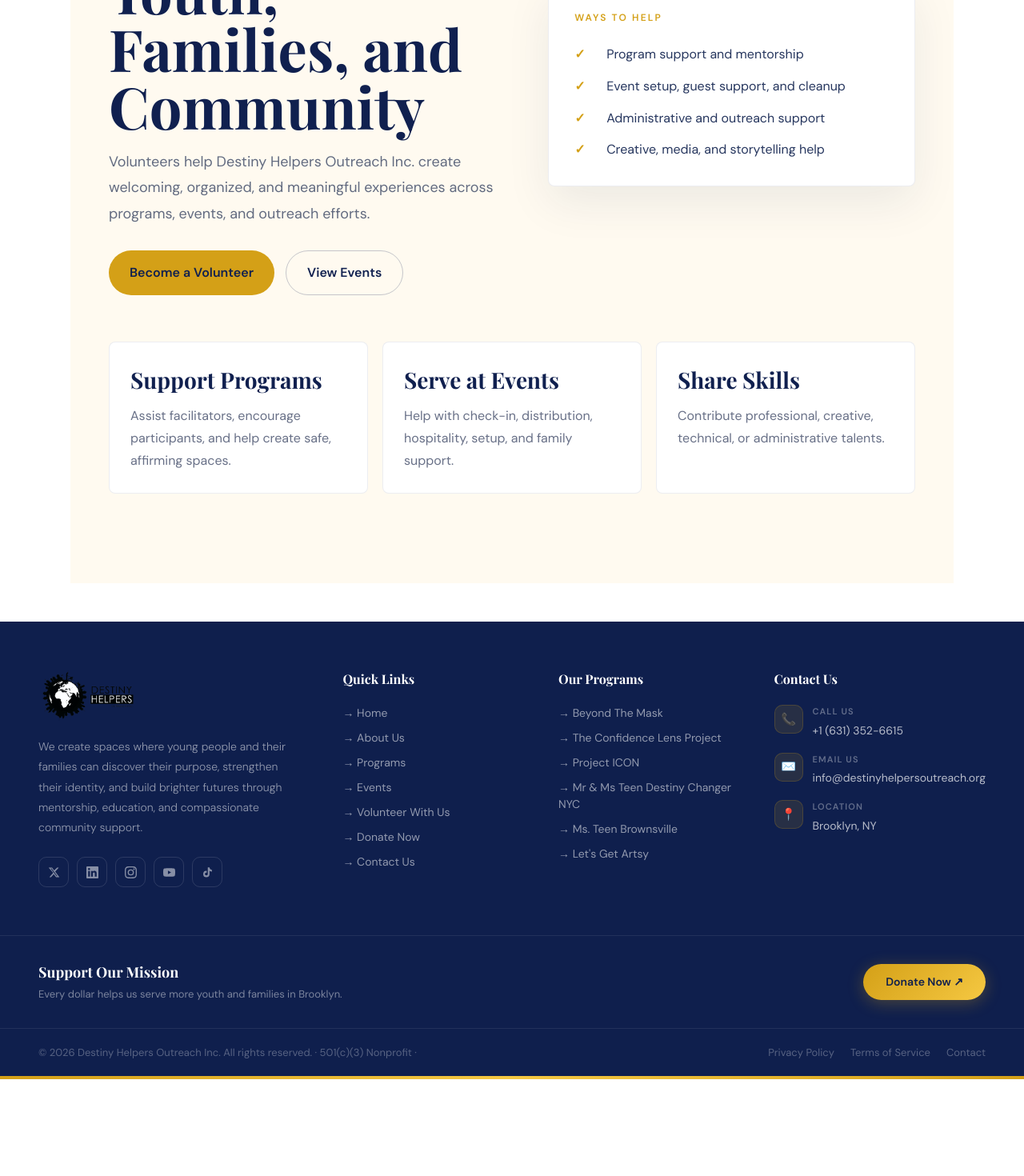
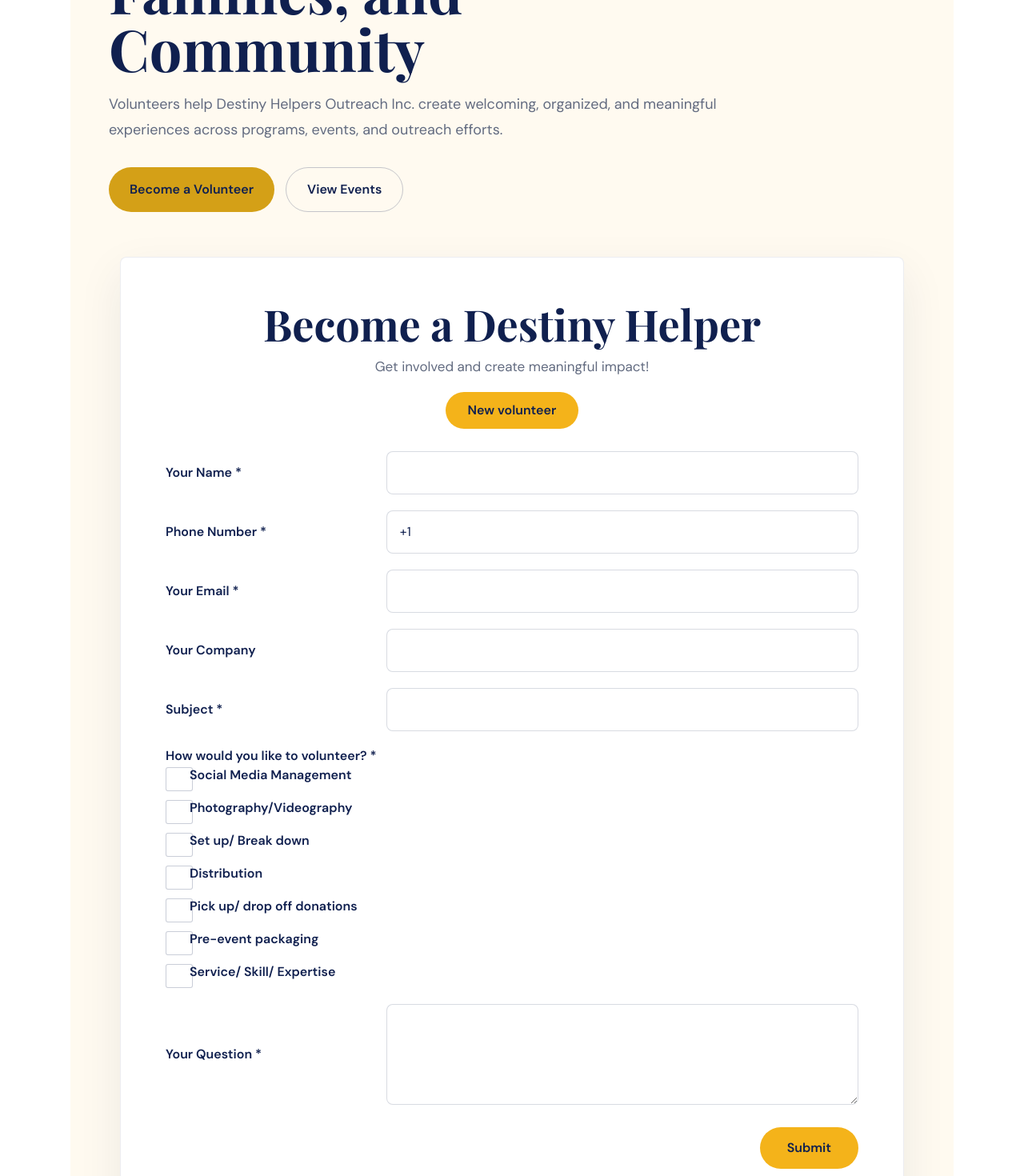
Before and after one commit to Tahmidd2/Destiny-Helpers-Outreach, a Next.js app: page /volunteer-with-us in a window 1280 px wide. Shown: the part 400-1870 px from the top of the page at 80% size. Before the commit the page ends 1749 px from the top, so only its background shows below. Built offline with nearby package versions, Linux system fonts and the light colour scheme.

Commit message:
volunteer with us page

```diff
--- a/src/app/donate-now/page.tsx
+++ b/src/app/donate-now/page.tsx
@@ -1,9 +1,34 @@
 import Link from "next/link";
 
 const givingTiers = [
-  { amount: "$25", label: "Supplies", text: "Helps provide workshop materials and care items." },
-  { amount: "$100", label: "Programs", text: "Supports youth-centered activities and facilitation." },
-  { amount: "$500", label: "Community", text: "Helps fund events, resources, and family support." },
+  { amount: "$10", label: "Shelter Support", text: "Support families living in shelters." },
+  { amount: "$25", label: "Holiday Wishes", text: "Make a child's holiday wish come true." },
+  { amount: "$50", label: "School Supplies", text: "Provide school supplies for children." },
+  { amount: "$100", label: "Scholarships", text: "Support our college scholarship fund." },
+];
+
+const paymentMethods = [
+  {
+    name: "Cash App",
+    handle: "$destinyhelpers1",
+    href: "https://cash.app/$destinyhelpers1",
+    description:
+      "Donate through Cash App to help provide meals, clothing, and vital resources to families in need.",
+  },
+  {
+    name: "Venmo",
+    handle: "@destinyhelpers",
+    href: "https://venmo.com/destinyhelpers",
+    description:
+      "Support Destiny Helpers Outreach Inc. through Venmo and help provide school supplies and life-changing resources.",
+  },
+  {
+    name: "PayPal",
+    handle: "@destinyhelpersinc",
+    href: "https://www.paypal.com/paypalme/destinyhelpersinc",
+    description:
+      "Give through PayPal to help create brighter futures for youth, families, and underserved communities.",
+  },
 ];
 
 export default function DonateNowPage() {
@@ -19,12 +44,22 @@
         .donate-card { background: #0f1f4d; color: white; border-radius: 8px; padding: 34px; box-shadow: 0 22px 62px rgba(15,31,77,.22); }
         .donate-card p { color: rgba(255,255,255,.78); line-height: 1.75; }
         .donate-btn { display: inline-flex; align-items: center; justify-content: center; margin-top: 24px; border-radius: 999px; padding: 16px 28px; background: #d4a017; color: #0f1f4d; font-weight: 900; text-decoration: none; }
-        .donate-grid { display: grid; grid-template-columns: repeat(3, 1fr); gap: 18px; margin-top: 58px; }
+        .donate-grid { display: grid; grid-template-columns: repeat(4, 1fr); gap: 18px; margin-top: 58px; }
         .donate-tier { background: white; border: 1px solid rgba(15,31,77,.08); border-radius: 8px; padding: 28px; }
         .donate-tier-amount { font-family: 'Playfair Display', serif; font-size: 46px; color: #d4a017; line-height: 1; }
         .donate-tier h2 { margin: 12px 0 8px; font-family: 'Playfair Display', serif; font-size: 28px; }
         .donate-tier p { margin: 0; color: #687087; line-height: 1.7; }
+        .payment-section { margin-top: 66px; }
+        .payment-header { max-width: 720px; }
+        .payment-title { margin: 10px 0 0; font-family: 'Playfair Display', serif; font-size: clamp(34px, 4vw, 52px); line-height: 1.05; color: #0f1f4d; }
+        .payment-grid { display: grid; grid-template-columns: repeat(3, 1fr); gap: 18px; margin-top: 28px; }
+        .payment-card { background: white; border: 1px solid rgba(15,31,77,.08); border-radius: 8px; padding: 28px; box-shadow: 0 16px 42px rgba(15,31,77,.06); }
+        .payment-card h2 { margin: 0; font-family: 'Playfair Display', serif; font-size: 30px; color: #0f1f4d; }
+        .payment-handle { display: inline-flex; margin-top: 12px; border-radius: 999px; background: #f5e6b8; color: #0f1f4d; padding: 8px 14px; font-weight: 900; }
+        .payment-card p { margin: 16px 0 0; color: #687087; line-height: 1.7; }
+        .payment-link { display: inline-flex; margin-top: 20px; color: #0f1f4d; font-weight: 900; text-decoration: none; }
         .donate-note { margin-top: 46px; padding: 24px; background: white; border-left: 4px solid #d4a017; color: #596277; line-height: 1.7; }
+        @media (max-width: 1000px) { .donate-grid { grid-template-columns: repeat(2, 1fr); } .payment-grid { grid-template-columns: 1fr; } }
         @media (max-width: 860px) { .donate-shell { padding: 64px 24px 88px; } .donate-hero, .donate-grid { grid-template-columns: 1fr; } }
       `}</style>
       <main className="donate-page">
@@ -46,7 +81,7 @@
                 Donations support program materials, community events, scholarships,
                 outreach resources, and the everyday work of showing up for families.
               </p>
-              <Link href="/contact" className="donate-btn">Contact Us to Donate</Link>
+              <a href="#ways-to-give" className="donate-btn">View Payment Options</a>
             </aside>
           </section>
           <section className="donate-grid" aria-label="Suggested giving tiers">
@@ -58,9 +93,30 @@
               </article>
             ))}
           </section>
+          <section id="ways-to-give" className="payment-section">
+            <div className="payment-header">
+              <div className="donate-kicker">Ways to Give</div>
+              <h2 className="payment-title">Choose the Payment Method That Works for You</h2>
+              <p className="donate-copy" style={{ marginTop: 16 }}>
+                Give securely through Cash App, Venmo, or PayPal using the official Destiny Helpers Outreach Inc. handles below.
+              </p>
+            </div>
+            <div className="payment-grid">
+              {paymentMethods.map((method) => (
+                <article key={method.name} className="payment-card">
+                  <h2>{method.name}</h2>
+                  <div className="payment-handle">{method.handle}</div>
+                  <p>{method.description}</p>
+                  <a href={method.href} target="_blank" rel="noreferrer" className="payment-link">
+                    Continue to {method.name} →
+                  </a>
+                </article>
+              ))}
+            </div>
+          </section>
           <div className="donate-note">
             Destiny Helpers Outreach Inc. is listed as a 501(c)(3) nonprofit on the site footer.
-            For sponsorships, in-kind donations, or program-specific giving, contact the team directly.
+            Tax ID: 84-283753. For sponsorships, in-kind donations, or program-specific giving, contact the team directly.
           </div>
         </div>
       </main>
--- a/src/app/volunteer-with-us/page.tsx
+++ b/src/app/volunteer-with-us/page.tsx
@@ -1,10 +1,13 @@
 import Link from "next/link";
 
-const opportunities = [
-  "Program support and mentorship",
-  "Event setup, guest support, and cleanup",
-  "Administrative and outreach support",
-  "Creative, media, and storytelling help",
+const volunteerOptions = [
+  "Social Media Management",
+  "Photography/Videography",
+  "Set up/ Break down",
+  "Distribution",
+  "Pick up/ drop off donations",
+  "Pre-event packaging",
+  "Service/ Skill/ Expertise",
 ];
 
 export default function VolunteerWithUsPage() {
@@ -13,7 +16,7 @@
       <style>{`
         .volunteer-page { background: #fffaf0; color: #10204f; font-family: 'DM Sans', sans-serif; }
         .volunteer-shell { max-width: 1120px; margin: 0 auto; padding: 88px 48px 112px; }
-        .volunteer-hero { display: grid; grid-template-columns: 1.05fr .95fr; gap: 42px; align-items: center; }
+        .volunteer-hero { max-width: 820px; }
         .volunteer-kicker { color: #d4a017; font-size: 12px; font-weight: 800; letter-spacing: .18em; text-transform: uppercase; }
         .volunteer-title { margin: 18px 0; font-family: 'Playfair Display', serif; font-size: clamp(44px, 6vw, 72px); line-height: 1; }
         .volunteer-copy { color: #626b80; font-size: 18px; line-height: 1.8; }
@@ -21,15 +24,30 @@
         .volunteer-btn { display: inline-flex; align-items: center; justify-content: center; border-radius: 999px; padding: 15px 26px; font-weight: 800; text-decoration: none; }
         .volunteer-btn.primary { background: #d4a017; color: #10204f; }
         .volunteer-btn.secondary { border: 1px solid rgba(16,32,79,.24); color: #10204f; }
-        .volunteer-panel { background: white; border: 1px solid rgba(16,32,79,.08); border-radius: 8px; padding: 32px; box-shadow: 0 20px 56px rgba(16,32,79,.08); }
-        .volunteer-list { list-style: none; padding: 0; margin: 24px 0 0; display: grid; gap: 14px; }
-        .volunteer-list li { display: grid; grid-template-columns: 30px 1fr; gap: 10px; color: #27375f; line-height: 1.6; }
-        .volunteer-list li::before { content: "✓"; color: #d4a017; font-weight: 900; }
+        .volunteer-form-card { max-width: 980px; margin: 56px auto 0; background: white; border: 1px solid rgba(16,32,79,.08); border-radius: 8px; padding: clamp(32px, 5vw, 56px); box-shadow: 0 20px 56px rgba(16,32,79,.08); }
+        .volunteer-form-heading { margin: 0; font-family: 'Playfair Display', serif; font-size: clamp(34px, 5vw, 54px); line-height: 1.02; text-align: center; }
+        .volunteer-form-subtitle { margin: 12px 0 18px; color: #626b80; font-size: 17px; line-height: 1.6; text-align: center; }
+        .volunteer-form-pill { width: fit-content; margin: 0 auto 28px; border-radius: 999px; background: #f4b31a; color: #10204f; padding: 11px 28px; font-weight: 800; }
+        .volunteer-form { display: grid; gap: 20px; }
+        .volunteer-field { display: grid; grid-template-columns: minmax(190px, .42fr) minmax(0, 1fr); gap: 28px; align-items: center; }
+        .volunteer-field label, .volunteer-field legend { color: #10204f; font-weight: 800; line-height: 1.35; }
+        .volunteer-field input, .volunteer-field textarea { width: 100%; border: 1px solid rgba(16,32,79,.16); border-radius: 8px; background: #fff; color: #10204f; font: inherit; padding: 14px 16px; outline: none; transition: border-color .2s ease, box-shadow .2s ease; }
+        .volunteer-field textarea { min-height: 126px; resize: vertical; }
+        .volunteer-field input:focus, .volunteer-field textarea:focus { border-color: #d4a017; box-shadow: 0 0 0 4px rgba(212,160,23,.14); }
+        .volunteer-check-field { border: 0; padding: 0; margin: 0; align-items: start; }
+        .volunteer-options { display: grid; gap: 10px; padding-top: 2px; }
+        .volunteer-check { display: grid; grid-template-columns: 18px 1fr; gap: 12px; align-items: start; color: #27375f; font-weight: 700; line-height: 1.35; }
+        .volunteer-check input { appearance: none; width: 18px; height: 18px; margin: 1px 0 0; border: 1px solid rgba(16,32,79,.22); border-radius: 3px; background: #fff; display: grid; place-items: center; }
+        .volunteer-check input::after { content: ""; width: 9px; height: 9px; border-radius: 2px; background: #d4a017; transform: scale(0); transition: transform .16s ease; }
+        .volunteer-check input:checked::after { transform: scale(1); }
+        .volunteer-submit-row { display: flex; justify-content: flex-end; padding-top: 8px; }
+        .volunteer-submit { border: 0; border-radius: 999px; background: #f4b31a; color: #10204f; cursor: pointer; font: inherit; font-weight: 800; padding: 14px 34px; transition: transform .2s ease, box-shadow .2s ease; }
+        .volunteer-submit:hover { box-shadow: 0 14px 30px rgba(212,160,23,.24); transform: translateY(-1px); }
         .volunteer-grid { display: grid; grid-template-columns: repeat(3, 1fr); gap: 18px; margin-top: 58px; }
         .volunteer-card { background: white; border: 1px solid rgba(16,32,79,.08); border-radius: 8px; padding: 26px; }
         .volunteer-card h2 { margin: 0 0 10px; font-family: 'Playfair Display', serif; font-size: 28px; }
         .volunteer-card p { margin: 0; color: #687087; line-height: 1.75; }
-        @media (max-width: 860px) { .volunteer-shell { padding: 64px 24px 88px; } .volunteer-hero, .volunteer-grid { grid-template-columns: 1fr; } .volunteer-actions { flex-direction: column; } }
+        @media (max-width: 860px) { .volunteer-shell { padding: 64px 24px 88px; } .volunteer-grid { grid-template-columns: 1fr; } .volunteer-actions { flex-direction: column; } .volunteer-field { grid-template-columns: 1fr; gap: 8px; } .volunteer-form-card { margin-top: 42px; padding: 30px 22px; } .volunteer-submit-row { justify-content: stretch; } .volunteer-submit { width: 100%; } }
       `}</style>
       <main className="volunteer-page">
         <div className="volunteer-shell">
@@ -46,12 +64,51 @@
                 <Link href="/events" className="volunteer-btn secondary">View Events</Link>
               </div>
             </div>
-            <aside className="volunteer-panel">
-              <div className="volunteer-kicker">Ways to Help</div>
-              <ul className="volunteer-list">
-                {opportunities.map((item) => <li key={item}>{item}</li>)}
-              </ul>
-            </aside>
+          </section>
+          <section className="volunteer-form-card" aria-labelledby="volunteer-form-title">
+            <h2 className="volunteer-form-heading" id="volunteer-form-title">Become a Destiny Helper</h2>
+            <p className="volunteer-form-subtitle">Get involved and create meaningful impact!</p>
+            <div className="volunteer-form-pill">New volunteer</div>
+            <form className="volunteer-form">
+              <div className="volunteer-field">
+                <label htmlFor="volunteer-name">Your Name *</label>
+                <input id="volunteer-name" name="name" type="text" required />
+              </div>
+              <div className="volunteer-field">
+                <label htmlFor="volunteer-phone">Phone Number *</label>
+                <input id="volunteer-phone" name="phone" type="tel" defaultValue="+1" required />
+              </div>
+              <div className="volunteer-field">
+                <label htmlFor="volunteer-email">Your Email *</label>
+                <input id="volunteer-email" name="email" type="email" required />
+              </div>
+              <div className="volunteer-field">
+                <label htmlFor="volunteer-company">Your Company</label>
+                <input id="volunteer-company" name="company" type="text" />
+              </div>
+              <div className="volunteer-field">
+                <label htmlFor="volunteer-subject">Subject *</label>
+                <input id="volunteer-subject" name="subject" type="text" required />
+              </div>
+              <fieldset className="volunteer-field volunteer-check-field">
+                <legend>How would you like to volunteer? *</legend>
+                <div className="volunteer-options">
+                  {volunteerOptions.map((option) => (
+                    <label className="volunteer-check" key={option}>
+                      <input name="volunteer_interest" type="checkbox" value={option} />
+                      <span>{option}</span>
+                    </label>
+                  ))}
+                </div>
+              </fieldset>
+              <div className="volunteer-field">
+                <label htmlFor="volunteer-question">Your Question *</label>
+                <textarea id="volunteer-question" name="question" required />
+              </div>
+              <div className="volunteer-submit-row">
+                <button className="volunteer-submit" type="submit">Submit</button>
+              </div>
+            </form>
           </section>
           <section className="volunteer-grid">
             <div className="volunteer-card">
```
